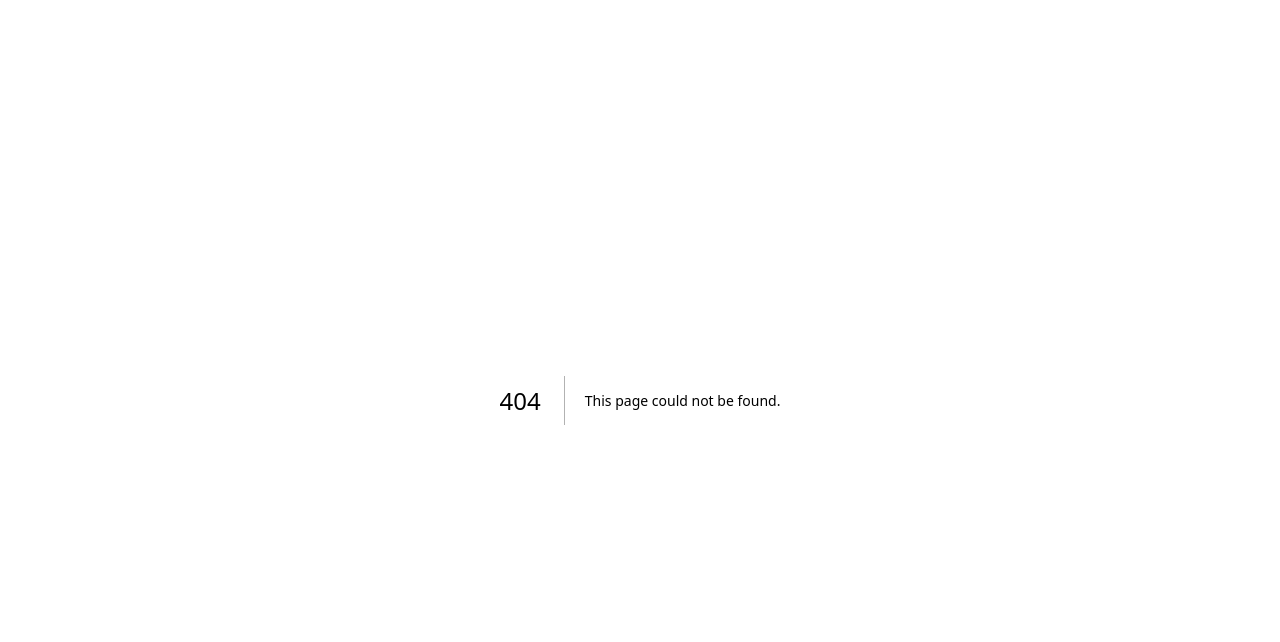
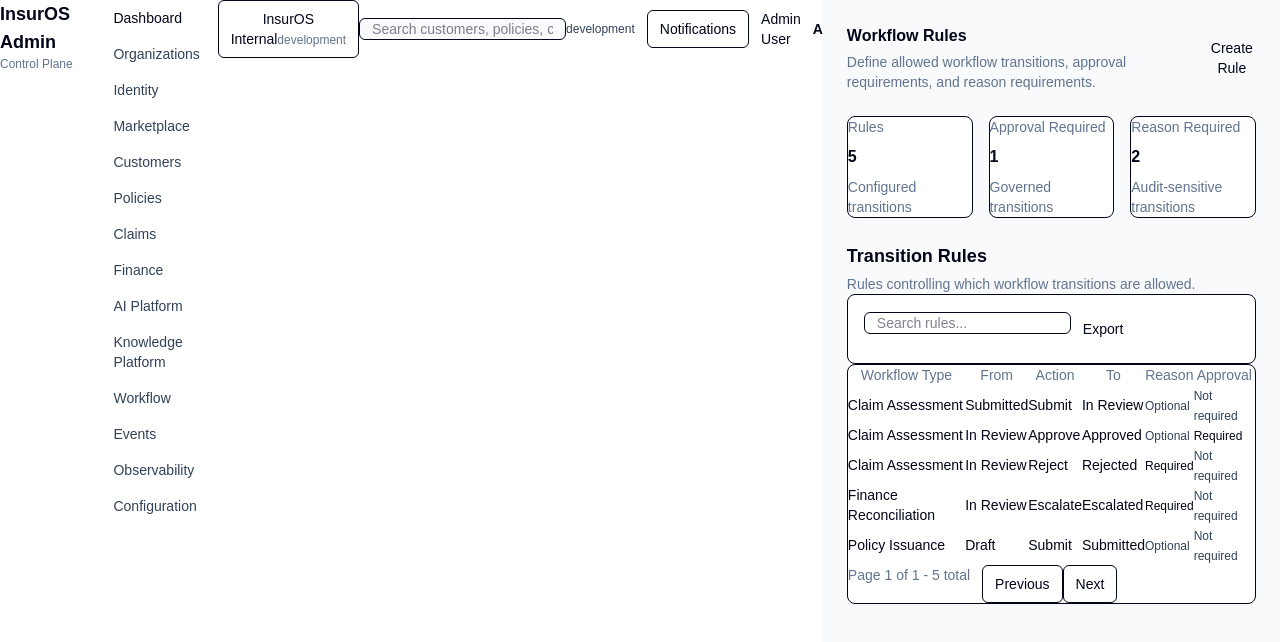
Before and after one commit to Bucrepinfo-lab/InsurOS, a Next.js app in the folder apps/admin/: page /dashboard/operations/rules in a window 1280 px wide. Before the commit this address had no page. Shown: the top 642 px of the page. Built offline with nearby package versions, Linux system fonts and the light colour scheme; no server answers.

Commit message:
feat(operations): add workflow rules page

```diff
--- /dev/null
+++ b/apps/admin/src/app/dashboard/operations/rules/page.tsx
@@ -0,0 +1,68 @@
+import {
+  Badge,
+  Button,
+  DomainEntityList,
+  DomainModulePage,
+  KPICard,
+  type DataTableColumn
+} from '@insuros/ui';
+import { WorkflowService } from '@insuros/services';
+
+const workflowService = new WorkflowService();
+
+export default async function WorkflowRulesPage() {
+  const rules = await workflowService.getTransitionRules();
+
+  type RuleRow = (typeof rules)[number];
+
+  const columns: DataTableColumn<RuleRow>[] = [
+    { key: 'workflowType', header: 'Workflow Type' },
+    { key: 'fromStatus', header: 'From' },
+    { key: 'action', header: 'Action' },
+    { key: 'toStatus', header: 'To' },
+    {
+      key: 'requiresReason',
+      header: 'Reason',
+      render: (row) => (
+        <Badge tone={row.requiresReason ? 'warning' : 'neutral'}>
+          {row.requiresReason ? 'Required' : 'Optional'}
+        </Badge>
+      )
+    },
+    {
+      key: 'requiresApproval',
+      header: 'Approval',
+      render: (row) => (
+        <Badge tone={row.requiresApproval ? 'success' : 'neutral'}>
+          {row.requiresApproval ? 'Required' : 'Not required'}
+        </Badge>
+      )
+    }
+  ];
+
+  return (
+    <DomainModulePage
+      title='Workflow Rules'
+      description='Define allowed workflow transitions, approval requirements, and reason requirements.'
+      actions={<Button>Create Rule</Button>}
+    >
+      <div className='mb-6 grid gap-4 md:grid-cols-3'>
+        <KPICard title='Rules' value={String(rules.length)} change='Configured transitions' />
+        <KPICard title='Approval Required' value={String(rules.filter((rule) => rule.requiresApproval).length)} change='Governed transitions' />
+        <KPICard title='Reason Required' value={String(rules.filter((rule) => rule.requiresReason).length)} change='Audit-sensitive transitions' />
+      </div>
+
+      <DomainEntityList
+        title='Transition Rules'
+        description='Rules controlling which workflow transitions are allowed.'
+        searchPlaceholder='Search rules...'
+        columns={columns}
+        data={rules}
+        emptyTitle='No workflow rules'
+        emptyDescription='No workflow transition rules have been configured yet.'
+        emptyAction={<Button>Create Rule</Button>}
+        actions={<Button variant='secondary'>Export</Button>}
+      />
+    </DomainModulePage>
+  );
+}
```
